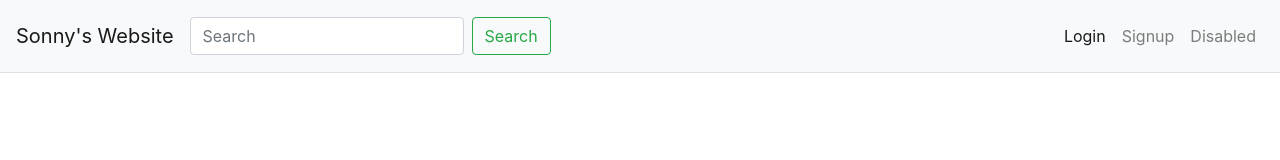
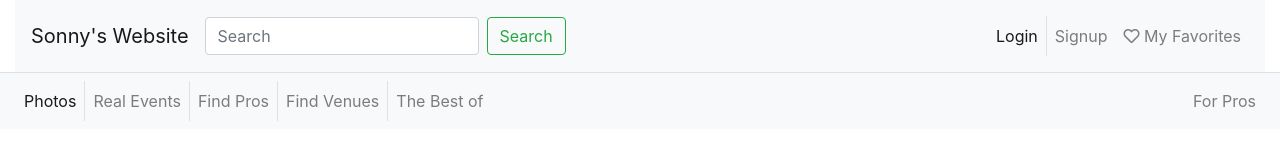
Before and after one commit to maquinde/project-sonny, a plain HTML site: page index.html in a window 1280 px wide. Drawn offline with nearby package versions, Linux system fonts and the light colour scheme.

Commit message:
completed the nav

```diff
--- a/index.html
+++ b/index.html
@@ -11,13 +11,13 @@
         <link rel="stylesheet" href="./styles/style.css">
     </head>
     <body>
-        <header class="border-bottom">
-            <nav class="navbar navbar-expand-lg navbar-light bg-light pb-3 pt-3"">
+        <header class="">
+            <div class="container-fluid border-bottom">
+                <nav class="navbar navbar-expand-lg navbar-light bg-light pb-3 pt-3">
                     <a class="navbar-brand" href="#">Sonny's Website</a>
                     <button class="navbar-toggler" type="button" data-toggle="collapse" data-target="#navbarSupportedContent" aria-controls="navbarSupportedContent" aria-expanded="false" aria-label="Toggle navigation">
                       <span class="navbar-toggler-icon"></span>
                     </button>
-
                     <div class="collapse navbar-collapse" id="navbarSupportedContent">
                         <form class="form-inline my-2 my-lg-0">
                             <input class="form-control mr-sm-2" type="search" placeholder="Search" aria-label="Search">
@@ -25,18 +25,52 @@
                         </form>
                       <ul class="navbar-nav ml-auto">
                         <li class="nav-item active">
-                      <a class="nav-link" href="#">Login <span class="sr-only">(current)</span></a>
+                          <a class="nav-link border-right" href="#">Login <span class="sr-only">(current)</span></a>
                         </li>
                         <li class="nav-item">
                           <a class="nav-link" href="#">Signup</a>
                         </li>
                         <li class="nav-item">
-                      <a class="nav-link" href="#">Disabled</a>
+                          <a class="nav-link" href="#"><i class="far fa-heart"></i> My Favorites</a>
+                        </li>
+                      </ul>
+                    </div>
+                  </nav>
+            </div>
+            <nav class="navbar navbar-expand-lg navbar-light bg-light">
+                <div class="collapse navbar-collapse" id="navbarSupportedContent">
+                  <ul class="navbar-nav mr-auto">
+                    <li class="nav-item active">
+                      <a class="nav-link border-right" href="#">Photos <span class="sr-only">(current)</span></a>
+                    </li>
+                    <li class="nav-item">
+                      <a class="nav-link border-right" href="#">Real Events</a>
+                    </li>
+                    <li class="nav-item">
+                      <a class="nav-link border-right" href="#">Find Pros</a>
+                    </li>
+                    <li class="nav-item">
+                        <a class="nav-link border-right" href="#">Find Venues</a>
+                    </li>
+                    <li class="nav-item">
+                        <a class="nav-link" href="#">The Best of</a>
+                    </li>
+                  </ul>
+                  <ul class="navbar-nav">
+                    <li class="nav-item">
+                        <a class="nav-link" href="#">For Pros</a>
                     </li>
                   </ul>
                 </div>
               </nav>
         </header>
+
+        <main>
+            <header>
+
+            </header>
+        </main>
+
 
 
 
```
Lines whose indentation alone changed are shown as unchanged.
